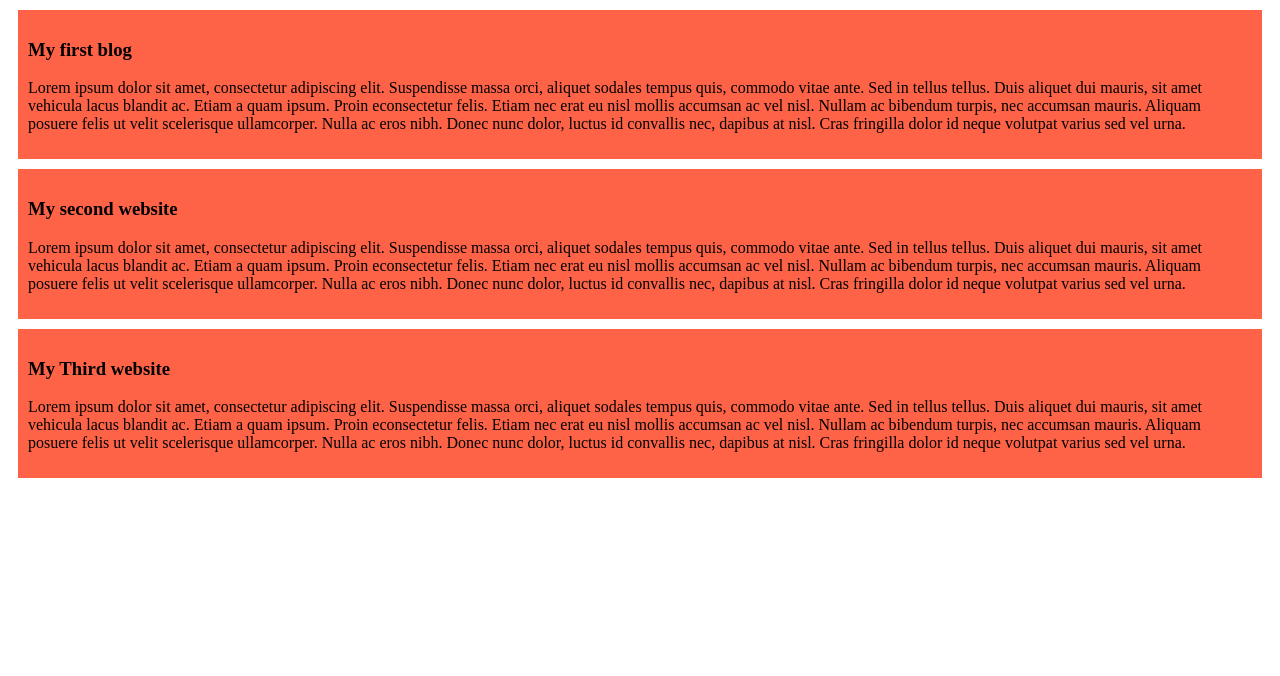
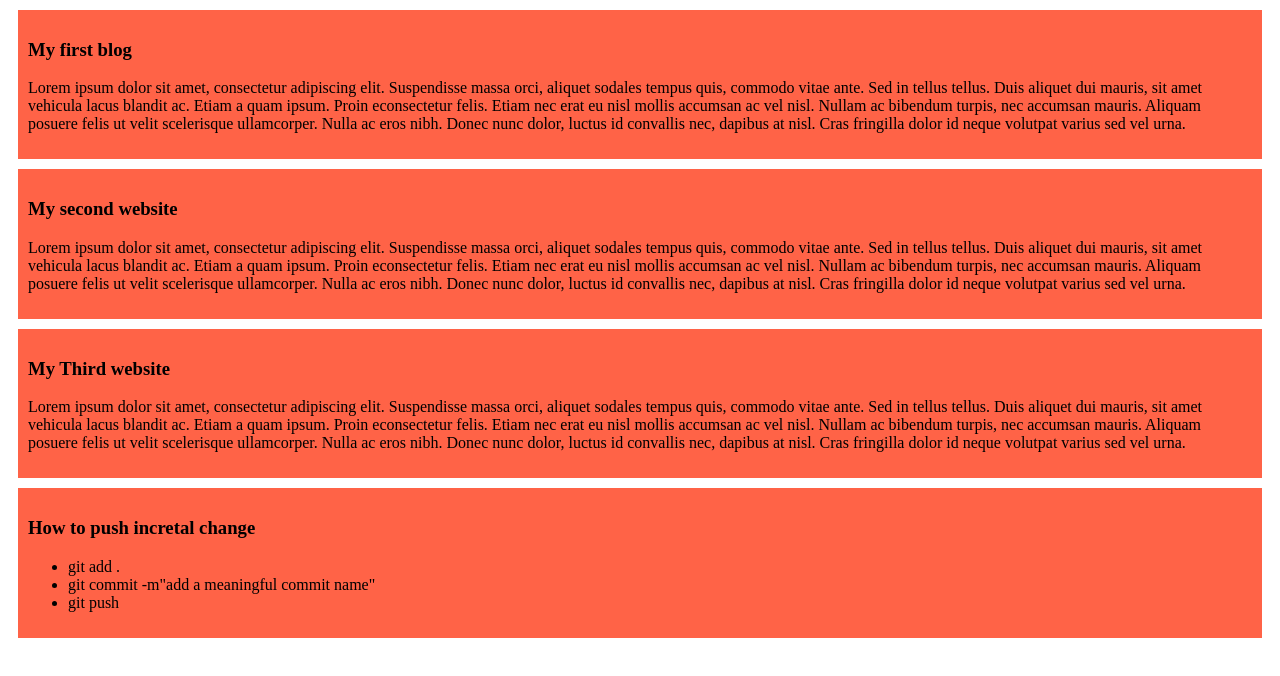
Before and after one commit to Rezabth/my-simple-website, a plain HTML site: page index.html in a window 1280 px wide. Drawn offline with Linux system fonts and the light colour scheme.

Commit message:
added how to push change

```diff
--- a/index.html
+++ b/index.html
@@ -19,5 +19,13 @@
     <h3> My Third website</h3>
     <p>Lorem ipsum dolor sit amet, consectetur adipiscing elit. Suspendisse massa orci, aliquet sodales tempus quis, commodo vitae ante. Sed in tellus tellus. Duis aliquet dui mauris, sit amet vehicula lacus blandit ac. Etiam a quam ipsum. Proin econsectetur felis. Etiam nec erat eu nisl mollis accumsan ac vel nisl. Nullam ac bibendum turpis, nec accumsan mauris. Aliquam posuere felis ut velit scelerisque ullamcorper. Nulla ac eros nibh. Donec nunc dolor, luctus id convallis nec, dapibus at nisl. Cras fringilla dolor id neque volutpat varius sed vel urna.</p>
     </div>
+    <div>
+        <h3>How to push incretal change</h3>
+        <ul>
+            <li>git add .</li>
+            <li>git commit -m"add a meaningful commit name"</li>
+            <li>git push</li>
+        </ul>
+    </div>
 </body>
 </html>
```
